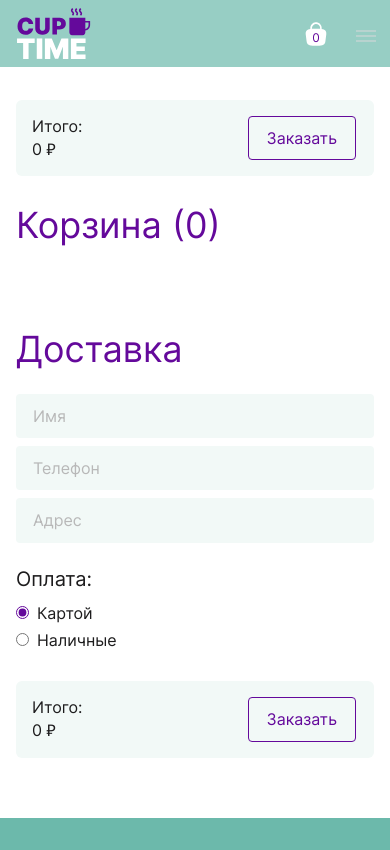
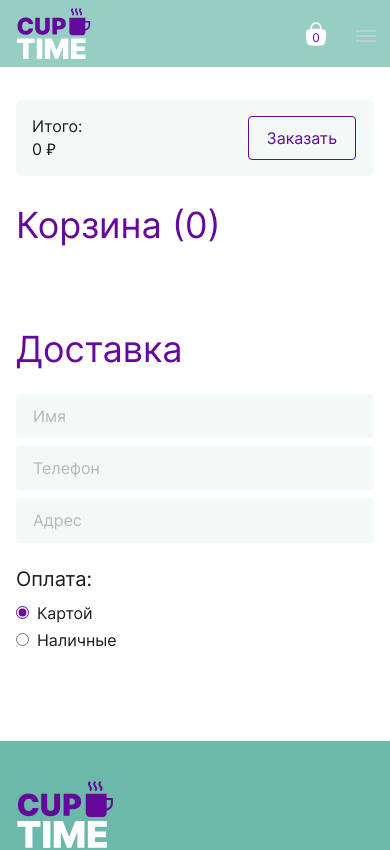
Before and after one commit to katenka-katrusya/cup-time, a React (Vite) app: page /cart in a window 390 px wide. Shown: the top 850 px of the page. Built offline with nearby package versions, Linux system fonts and the light colour scheme.

Commit message:
всё вернула обратно

```diff
--- a/src/assets/styles/cart.css
+++ b/src/assets/styles/cart.css
@@ -37,9 +37,9 @@
   background-color: #f2f9f7;
 }
 
-.cart__summary-bottom {
-  display: none;
-}
+/*.cart__summary-bottom {*/
+/*  display: none;*/
+/*}*/
 
 .cart__summary-title {
   grid-area: title;
@@ -144,10 +144,10 @@
     margin-bottom: 30px;
   }
 
-  .cart__summary-bottom {
-    display: grid;
-    margin: 0;
-  }
+  /*.cart__summary-bottom {*/
+  /*  display: grid;*/
+  /*  margin: 0;*/
+  /*}*/
 
   .cart__total {
     padding-top: 0;
--- a/src/components/Cart.jsx
+++ b/src/components/Cart.jsx
@@ -2,8 +2,9 @@ import { CartItem } from './CartItem.jsx';
 import { useCart } from '../context/CartContext.jsx';
 import { SkeletonLoader } from './SkeletonLoader.jsx';
 import { useState } from 'react';
+import { useOrder } from '../context/OrderContext.jsx';
+import { API_URL } from '../const.js';
 import Modal from 'react-modal';
-import { CartSummary } from './CartSummary.jsx';
 
 Modal.setAppElement('#root');
 
@@ -11,12 +12,47 @@ export const Cart = () => {
   const [orderStatus, setOrderStatus] = useState(null);
   const [orderId, setOrderId] = useState(null);
   const [isOpenModal, setIsOpenModal] = useState(false);
+
   const { cart, clearCart } = useCart();
+  const { orderDetails, clearOrderDetails } = useOrder();
+
+  const handleSubmit = async () => {
+    const orderData = {
+      ...orderDetails,
+      items: cart.map(({ id, quantity }) => ({ id, quantity })),
+    };
+
+    try {
+      const response = await fetch(`${API_URL}/api/orders`, {
+        method: 'POST',
+        headers: {
+          'Content-Type': 'application/json',
+        },
+        body: JSON.stringify(orderData),
+      });
+
+      if (!response.ok) {
+        throw new Error('Ошибка при отправке заказа');
+      }
+      const result = await response.json();
+
+      setOrderStatus('success');
+      setOrderId(result.order.id);
+      clearCart();
+      clearOrderDetails();
+    } catch (error) {
+      setOrderStatus('error');
+      console.error(`Ошибка при создании заказа: ${error}`);
+    } finally {
+      setIsOpenModal(true);
+    }
+  };
 
   const closeModal = () => {
     setIsOpenModal(false);
   };
 
+  const totalPrice = cart?.reduce((acc, item) => item.price * item.quantity + acc, 0) ?? 0;
   const totalQuantity = cart?.reduce((acc, item) => acc + item.quantity, 0) ?? 0;
 
   return (
@@ -29,7 +65,14 @@ export const Cart = () => {
            : <SkeletonLoader />
           }
         </ul>
-        <CartSummary classNameComponent='cart__summary' />
+
+        <div className='cart__summary'>
+          <h3 className='cart__summary-title'>Итого:</h3>
+          <p className='cart__total'>{totalPrice}&nbsp;₽</p>
+          <button className='cart__order-button' onClick={handleSubmit}>
+            Заказать
+          </button>
+        </div>
       </div>
 
       <Modal
--- a/src/components/CartSummary.jsx
+++ /dev/null
@@ -1,57 +0,0 @@
-import { useOrder } from '../context/OrderContext.jsx';
-import { API_URL } from '../const.js';
-import { useState } from 'react';
-import { useCart } from '../context/CartContext.jsx';
-
-export const CartSummary = ({classNameComponent}) => {
-  const [orderStatus, setOrderStatus] = useState(null);
-  const [orderId, setOrderId] = useState(null);
-  const [isOpenModal, setIsOpenModal] = useState(false);
-  const { cart, clearCart } = useCart();
-  const { orderDetails, clearOrderDetails } = useOrder();
-
-  const totalPrice = cart?.reduce((acc, item) => item.price * item.quantity + acc, 0) ?? 0;
-
-
-  const handleSubmit = async () => {
-    const orderData = {
-      ...orderDetails,
-      items: cart.map(({ id, quantity }) => ({ id, quantity })),
-    };
-
-    try {
-      const response = await fetch(`${API_URL}/api/orders`, {
-        method: 'POST',
-        headers: {
-          'Content-Type': 'application/json',
-        },
-        body: JSON.stringify(orderData),
-      });
-
-      if (!response.ok) {
-        throw new Error('Ошибка при отправке заказа');
-      }
-      const result = await response.json();
-
-      setOrderStatus('success');
-      setOrderId(result.order.id);
-      clearCart();
-      clearOrderDetails();
-    } catch (error) {
-      setOrderStatus('error');
-      console.error(`Ошибка при создании заказа: ${error}`);
-    } finally {
-      setIsOpenModal(true);
-    }
-  };
-
-  return (
-    <div className={classNameComponent}>
-      <h3 className='cart__summary-title'>Итого:</h3>
-      <p className='cart__total'>{totalPrice}&nbsp;₽</p>
-      <button className='cart__order-button' onClick={handleSubmit}>
-        Заказать
-      </button>
-    </div>
-  )
-}
--- a/src/components/Order.jsx
+++ b/src/components/Order.jsx
@@ -1,5 +1,4 @@
 import { useOrder } from '../context/OrderContext.jsx';
-import { CartSummary } from './CartSummary.jsx';
 
 export const Order = () => {
   const { orderDetails, updateOrderDetails } = useOrder();
@@ -67,7 +66,6 @@ export const Order = () => {
             </label>
           </fieldset>
         </form>
-        <CartSummary classNameComponent='cart__summary-bottom cart__summary' />
       </div>
     </section>
   );
```
